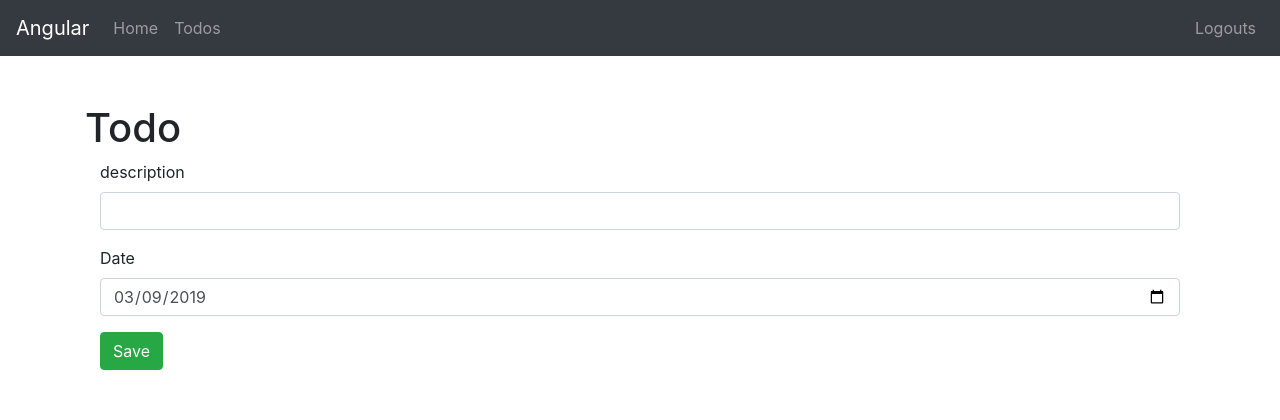
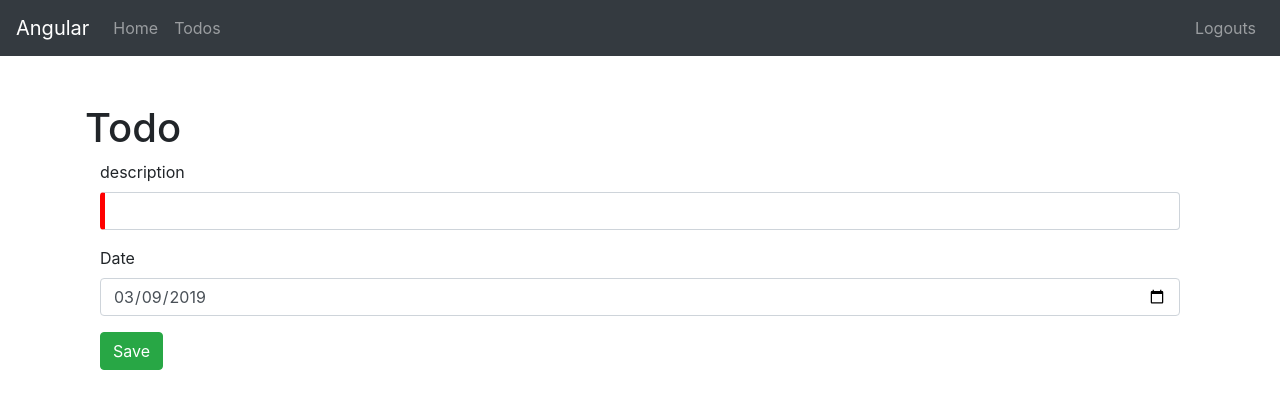
Before and after one commit to mvgmenezes/angular-todo, an Angular app: page /todo in a window 1280 px wide. Shown: the top 420 px of the page. Built offline with nearby package versions, Linux system fonts and the light colour scheme; sample sign-in values are in the browser's storage.

Commit message:
Implementando a validacao no form e o submit no enter

```diff
--- a/src/app/todo/todo.component.css
+++ b/src/app/todo/todo.component.css
@@ -0,0 +1,3 @@
+.ng-invalid:not(form){
+    border-left: 5px solid red;
+}
--- a/src/app/todo/todo.component.html
+++ b/src/app/todo/todo.component.html
@@ -2,9 +2,14 @@
 
 <div class="container">
 
+  <div class="alert alert-warning" *ngIf='todoForm.dirty && todoForm.invalid'>Campo obrigatorio</div>
+  <div class="alert alert-warning" *ngIf='todoForm.dirty && description.invalid'>Description at least 5 caracters</div>
+  <div class="alert alert-warning" *ngIf='todoForm.dirty && targetDate.invalid'>Data obrigatorio</div>
+
+  <form (ngSubmit)="!todoForm.invalid && saveTodo()" #todoForm="ngForm"> <!--transformar em form permite a validacao e o enter efetua o submit-->
     <fieldset class="form-group">
       <label>description</label>
-    <input type="text" [(ngModel)]="todo.description" class="form-control" name="description" required="required">
+      <input type="text"  [(ngModel)]="todo.description" #description="ngModel" class="form-control" name="description" required="required" minlength="5">
     </fieldset>
 
     <fieldset class="form-group">
@@ -12,10 +17,12 @@
       <!-- como tenho que formatar o campo e nao é permitido formatar um evento o campo assume
       o seguinte padrao : [(ngModel)] contém o atributo [] e o evento () para conseguir formatar
       basta separar o atribuito do evento ficando conforme abaixo.-->
-    <input type="date" [ngModel]="todo.targetDate | date:'yyyy-MM-dd'"
+      <input type="date" #targetDate="ngModel"
+      [ngModel]="todo.targetDate | date:'yyyy-MM-dd'"
       (ngModelChange)="todo.targetDate = $event" class="form-control" name="targetDate" required="required">
     </fieldset>
 
-  <button class="btn btn-success" (click)="saveTodo()">Save</button>
-
+    <!-- <button class="btn btn-success" (click)="saveTodo()">Save</button> -->
+    <button type="submit "class="btn btn-success" >Save</button>
+  </form>
 </div>
```
Lines whose indentation alone changed are shown as unchanged.
